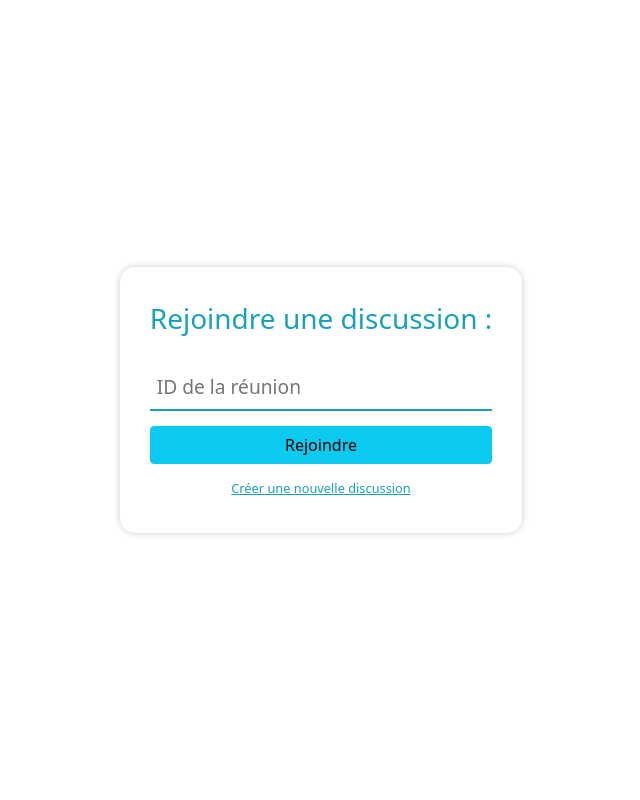
After one commit to TheoLeao/ESGI_Javascript, a PHP site: page /index.html in a window 1280 px wide. The commit adds this page. Shown: the whole page, without its empty margins (319-959 px from the left). Run offline with PHP 8.4, Linux system fonts and the light colour scheme.

Commit message:
create discussion, create pseudo

```diff
--- /dev/null
+++ b/Chatbox/css/style.css
@@ -0,0 +1,155 @@
+body * {
+    transition: all 0.3s ease;
+  }
+
+  body.home {
+    height: 100vh;
+  }
+
+  body a {
+    color: #18A2B8;
+  }
+
+  body .hide {
+    display: none !important;
+  }
+
+  /*
+  * PAGE D'ACCUEIL ET FORMULAIRES
+  */
+  .home form.box {
+    text-align: center;
+    box-shadow: 0 0 7px rgba(0, 0, 0, 0.2);
+    padding: 35px 30px;
+    border-radius: 15px;
+    color: #18A2B8;
+  }
+
+  .home form.box h3 {
+    margin-bottom: 30px;
+  }
+
+  .home form.box input {
+    border: none;
+    border-bottom: 2px solid #18A2B8;
+    padding: 7px;
+    font-size: 1.2em;
+  }
+
+  .home form.box input, .home form.box button {
+    margin-bottom: 15px;
+  }
+
+  .home form.box a {
+    text-decoration: underline;
+    font-size: 0.8em;
+  }
+
+  .home form.box a:hover {
+    color: #108597;
+  }
+
+  /*
+  * PAGE CHATBOX
+  */
+  .chat {
+    height: 100vh;
+    overflow: hidden;
+    padding: 50px;
+  }
+
+  .chat .content {
+    height: 100%;
+  }
+
+  .chat .content section#messages {
+    box-shadow: inset 0 0 10px rgba(0, 0, 0, 0.2);
+    height: 100%;
+    max-height: 100%;
+    overflow-y: scroll;
+  }
+
+  .chat .content section#messages .bulle {
+    margin: 20px 10px;
+  }
+
+  .chat .content section#messages .bulle.left {
+    align-items: flex-start;
+  }
+
+  .chat .content section#messages .bulle.right {
+    align-items: flex-end;
+  }
+
+  .chat .content section#messages .bulle.right .content {
+    color: white;
+    background: #18A2B8;
+  }
+
+  .chat .content section#messages .bulle .content {
+    max-width: 60%;
+    background: #f0f0f0;
+    margin-bottom: 5px;
+    padding: 10px;
+    border-radius: 10px;
+  }
+
+  .chat .content section#messages .bulle small {
+    color: gray;
+  }
+
+  .chat .content aside#saisie {
+    padding: 0 20px;
+  }
+
+  .chat .content aside#saisie form {
+    position: relative;
+    margin-top: 10px;
+    padding-right: 10px;
+  }
+
+  .chat .content aside#saisie form textarea {
+    border: none;
+    border-radius: 15px;
+    padding: 15px;
+    box-shadow: 0 0 5px rgba(0, 0, 0, 0.2);
+  }
+
+  .chat .content aside#saisie form #submit {
+    background: #18A2B8;
+    border: none;
+    box-shadow: 0 0 5px rgba(0, 0, 0, 0.2);
+    padding: 10px;
+    font-size: 25px;
+    color: white;
+    width: 60px;
+    height: 60px;
+    border-radius: 50px;
+    position: absolute;
+    right: -10px;
+    bottom: 85px;
+  }
+
+  .chat .content aside#saisie form .btn {
+    margin-top: 30px;
+  }
+
+  @media screen and (max-width: 768px) {
+    .chat {
+      padding: 0;
+    }
+    .chat .content section#messages {
+      height: 60%;
+    }
+    .chat .content aside#saisie {
+      height: 40%;
+      padding: 40px;
+      padding-right: 40px;
+    }
+    .chat .content aside#saisie form {
+      height: 80%;
+    }
+    .chat .content aside#saisie form #submit {
+      bottom: 55px;
+    }
+  }
--- /dev/null
+++ b/Chatbox/index.html
@@ -0,0 +1,52 @@
+<!DOCTYPE html>
+<html lang="fr">
+
+<head>
+    <meta charset="UTF-8">
+    <meta name="viewport" content="width=device-width, initial-scale=1.0">
+    <meta http-equiv="X-UA-Compatible" content="ie=edge">
+    <title>page</title>
+    <link rel="stylesheet" href="https://cdn.jsdelivr.net/npm/bootstrap@5.1.3/dist/css/bootstrap.min.css">
+    <link rel="stylesheet" href="css/style.css">
+</head>
+
+<body class="home d-flex justify-content-center align-items-center">
+
+
+    <!-- REJOINDRE UNE DISCUSSION -->
+    <form action="" class="box d-flex flex-column" id="join">
+        <h3 class="text-center default-text">
+            <i class="fa fa-lock"></i>
+            Rejoindre une discussion :
+        </h3>
+        <input name="" id="idDiscussion" placeholder="ID de la réunion" type="text">
+        <button class="btn btn-info d-inline-block" type="button" data-action="join">Rejoindre</button>
+        <a href="#">Créer une nouvelle discussion</a>
+    </form>
+
+    <!-- CREER UNE DISCUSSION -->
+    <form action="" class="box d-flex flex-column hide" id="create">
+        <h3 class="text-center default-text">
+            <i class="fa fa-lock"></i>
+            Créer une discussion :
+        </h3>
+        <input name="" placeholder="ID de la réunion" type="text">
+        <button class="btn btn-info d-inline-block" type="button" id="createButton" data-action="create">Créer</button>
+        <a href="#">Rejoindre une discussion</a>
+    </form>
+
+    <!-- PSEUDO -->
+    <form action="" class="box d-flex flex-column hide" id="pseudo">
+        <h3 class="text-center default-text">
+            <i class="fa fa-user"></i>
+            Votre pseudo :
+        </h3>
+        <input name="" placeholder="Pseudo" type="text">
+        <button class="btn btn-info d-inline-block" type="button" data-action="pseudo">Rejoindre</button>
+    </form>
+
+
+    <script src="js/main.js" type="module"></script>
+</body>
+
+</html>
--- a/Chatbox/index.php
+++ /dev/null
@@ -1,2 +0,0 @@
-<?php
-echo "Ok c'est bon gros";
--- /dev/null
+++ b/Chatbox/js/class/ajax.js
@@ -0,0 +1,31 @@
+class AJAX {
+    url;
+    settings;
+
+    constructor() {
+        this.url =
+            "http://localhost:8000/php/controller.php?action=";
+        this.settings = {
+            method: "POST",
+            body: ({}),
+        };
+    }
+
+    formatDatas = (datas) => {
+        const formDatas = new FormData();
+        for (let prop in datas){
+            formDatas.append(prop, datas[prop]);
+        }
+        return formDatas;
+    };
+
+    post = async (route, datas = {}) => {
+        this.settings.body = JSON.stringify(datas);
+        //console.log(this.settings.body);
+        const response = await fetch(this.url + route, this.settings);
+        return await response.json();
+    };
+
+}
+
+export default AJAX;
--- /dev/null
+++ b/Chatbox/js/class/discussion.js
@@ -0,0 +1,20 @@
+class Discussion {
+    id;
+    name;
+    pseudo;
+
+    from = (datas) => {
+        for (let prop in datas){
+            this[prop] = datas[prop];
+        }
+    };
+
+    getName = async (ajax) => {
+        const datas = await ajax.post("getDiscussionName", {id: this.id });
+        this.name = datas.discussion;
+        return this.name;
+    }
+
+}
+
+export default Discussion;
--- /dev/null
+++ b/Chatbox/js/class/localstorage.js
@@ -0,0 +1,19 @@
+class LocalStorage {
+    key;
+
+    constructor(key) {
+        this.setKey(key);
+    }
+
+    setKey = (key) => (this.key = key.toUpperCase().replace(" ", "-"));
+
+    saveDatas = (datas) => localStorage.setItem(this.key, JSON.stringify(datas));
+
+    loadDatas = () => {
+        const datas = localStorage.getItem(this.key);
+        return datas == null ? {} : JSON.parse(datas);
+    }
+
+}
+
+export default LocalStorage;
--- /dev/null
+++ b/Chatbox/js/main.js
@@ -0,0 +1,84 @@
+import AJAX from "./class/ajax.js";
+import Discussion from "./class/discussion.js";
+import LocalStorage from "./class/localstorage.js";
+
+const ajax = new AJAX();
+const discussion = new Discussion();
+const ls = new LocalStorage("chatbox");
+
+const errorMessages = {
+    empty: "Merci de saisir quelque chose.",
+    join: "Cette discussion n'existe pas.",
+    create: "Cette discussion existe déjà.",
+};
+
+
+
+function toggle(selector){
+    document.querySelector(selector).classList.toggle("hide");
+}
+
+async function createOrJoinDiscussion() {
+    const action = this.dataset.action;
+    const name = document.querySelector("#" + action + " input").value;
+    if (check(name)) {
+        const datas = await ajax.post(action, { id: name });
+        if (datas.discussion == false) {
+            showError("#" + action, errorMessages[action]);
+        } else {
+            discussion.name = name;
+            discussion.id = parseInt(datas.discussion);
+            toggle("#" + action);
+            toggle("#pseudo");
+        }
+    } else {
+        showError("#" + action, errorMessages.empty);
+    }
+}
+
+function getPseudo() {
+    const pseudo = document.querySelector("#pseudo input").value;
+    if (check(pseudo)){
+        discussion.pseudo = pseudo;
+        ls.saveDatas(discussion);
+        window.location = "chat.html"
+    }
+    else{
+        showError("#pseudo", errorMessages.empty);
+    }
+}
+
+
+function check(value){
+
+    return value.trim().length > 0;
+}
+
+function showError(selector, error){
+    const alert = document.querySelector(".alert");
+    alert != null && alert.remove();
+    document.querySelector(selector).insertAdjacentHTML(
+        "afterbegin",
+        `<div class="alert alert-warning" role="alert">
+        ${error}
+        </div>`
+    );
+}
+
+document.addEventListener("DOMContentLoaded", () => {
+    document.querySelectorAll("#join a, #create a").forEach((a) =>
+    a.addEventListener("click", () => {
+        toggle("#join");
+        toggle("#create");
+    }))
+})
+
+document
+    .querySelector(`[data-action="create"]`)
+    .addEventListener("click", createOrJoinDiscussion);
+document
+.querySelector(`[data-action="join"]`)
+.addEventListener("click", createOrJoinDiscussion);
+document
+.querySelector(`[data-action="pseudo"]`)
+.addEventListener("click", getPseudo);
--- a/Chatbox/php/bdd.class.php
+++ b/Chatbox/php/bdd.class.php
@@ -6,7 +6,7 @@ class BDD {
     public function __construct (){
         //'mysql:host=127.0.0.1;dbname=chatbox;charset=UTF8;port:8080'
         $this->bdd = new PDO (
-            'mysql:host=db;dbname=chatbox;charset=UTF8;port:3306',
+            'mysql:host=db;dbname=chatbox;charset=UTF8;',
             'root',
             'password',
             [
--- a/Chatbox/php/discussion.class.php
+++ b/Chatbox/php/discussion.class.php
@@ -41,4 +41,5 @@ class Discussion {
         $result = $this->bdd->selectOne($requete, [$id]);
         return $result;
     }
+
 }
```
Also changed, not shown: Chatbox/chat.html (added, +33 -0 lines), Chatbox/js/message.js (added, +60 -0 lines), Chatbox/php/controller.php (+7 -7 lines).
